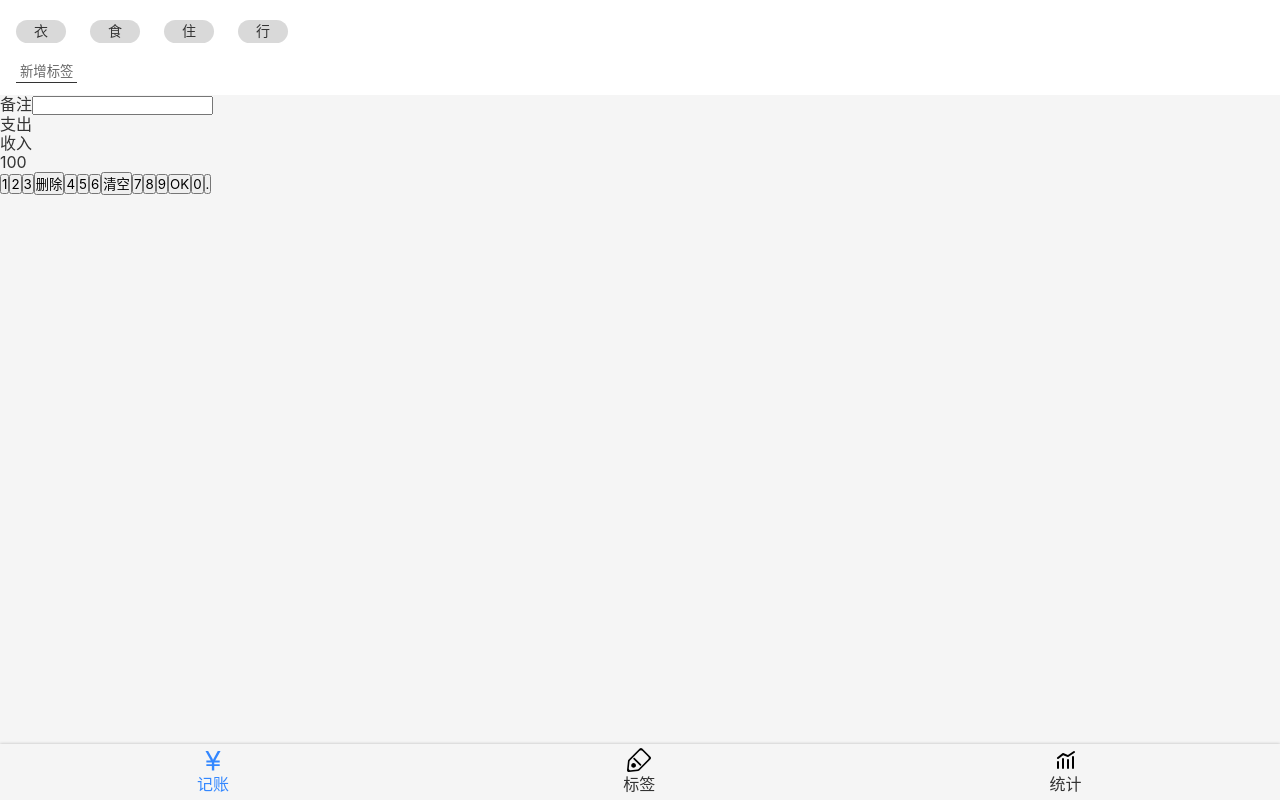
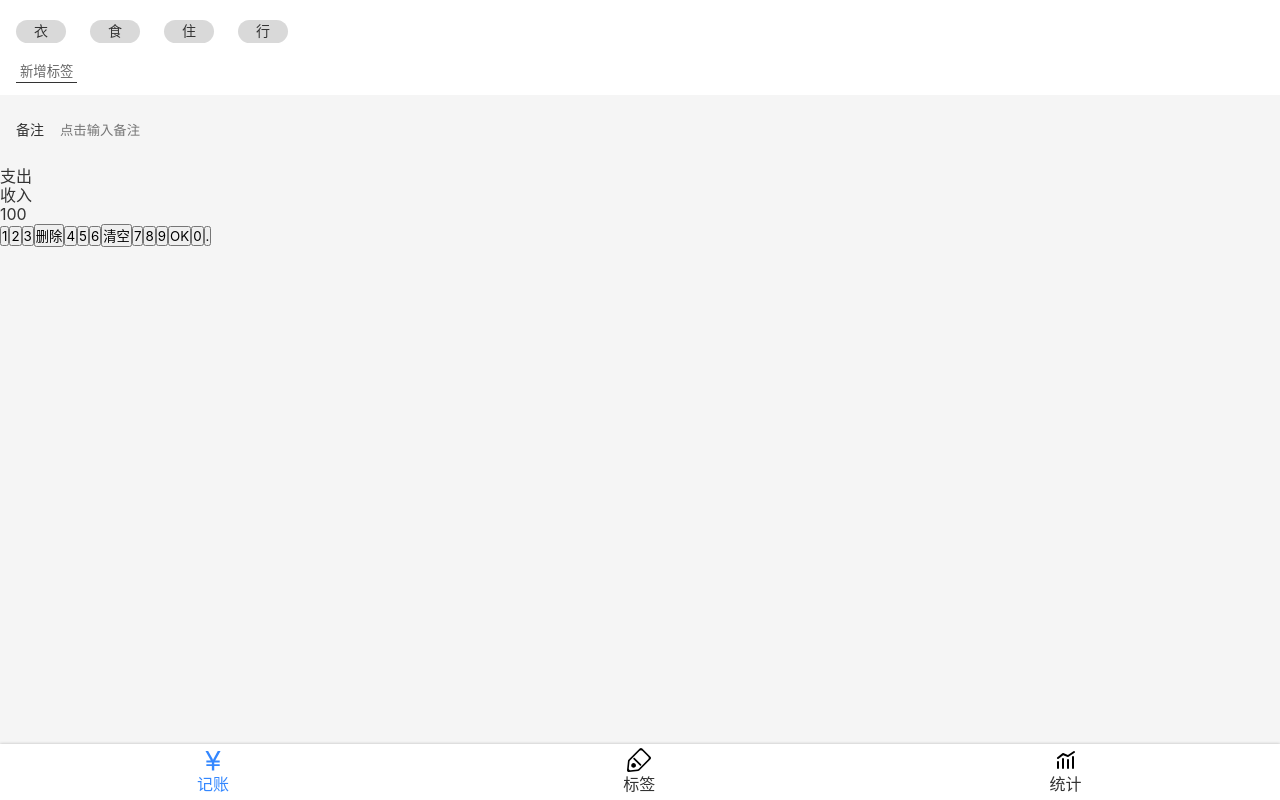
Before and after one commit to wxyhaha/ebill-2, a React app: page /#/money in a window 1280 px wide. Built offline with nearby package versions, Linux system fonts and the light colour scheme.

Commit message:
完成Money.tsx的NotesSection部分的UI

```diff
--- a/src/components/Nav.tsx
+++ b/src/components/Nav.tsx
@@ -4,6 +4,7 @@
 import Icon from './Icon';
 
 const NavWrapper = styled.nav`
+  background: #ffffff;
   line-height: 24px;
   box-shadow: 0 0 3px rgba(0, 0, 0, 0.25);
 
--- a/src/index.scss
+++ b/src/index.scss
@@ -36,7 +36,9 @@
 button{
   font-family: inherit;
 }
-
+:focus{
+  outline: none;
+}
 .icon{
   width: 1em;
   height: 1em;
--- a/src/views/Money.tsx
+++ b/src/views/Money.tsx
@@ -18,7 +18,8 @@
       margin: 8px 12px;
     }
   }
-  > button{
+
+  > button {
     background: none;
     border: none;
     padding: 2px 4px;
@@ -28,7 +29,27 @@
   }
 `;
 const NotesSection = styled.section`
+  background: #f5f5f5;
+  padding: 0 16px;
+  font-size: 14px;
 
+  > label {
+    display: flex;
+    align-items: center;
+
+    > span {
+      margin-right: 16px;
+      white-space: nowrap;
+    }
+
+    > input {
+      display: block;
+      width: 100%;
+      height: 72px;
+      background: none;
+      border: none;
+    }
+  }
 `;
 
 const CategorySection = styled.section`
@@ -55,7 +76,7 @@
       <NotesSection>
         <label>
           <span>备注</span>
-          <input type="text"/>
+          <input type="text" placeholder='点击输入备注'/>
         </label>
       </NotesSection>
       <CategorySection>
```
